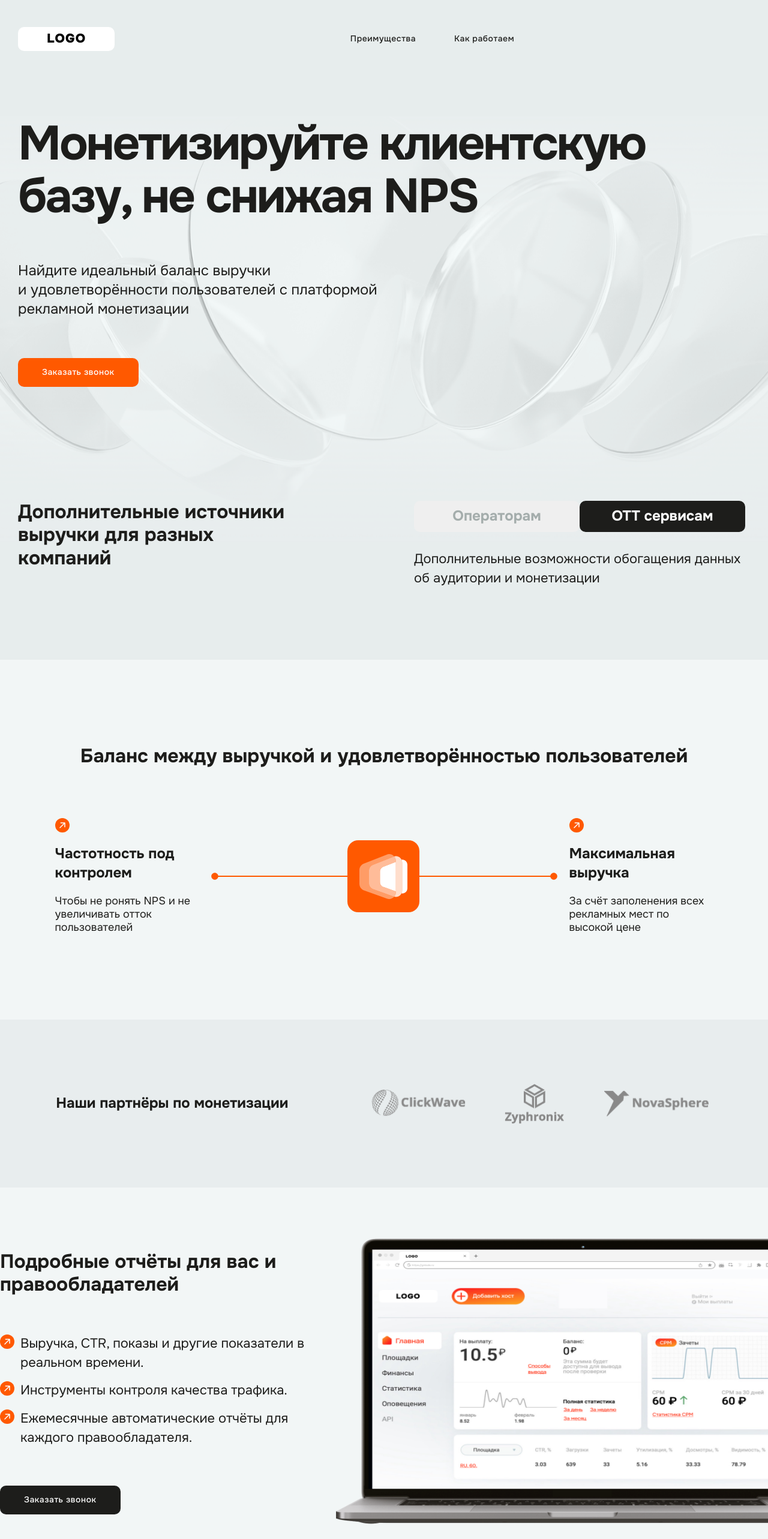
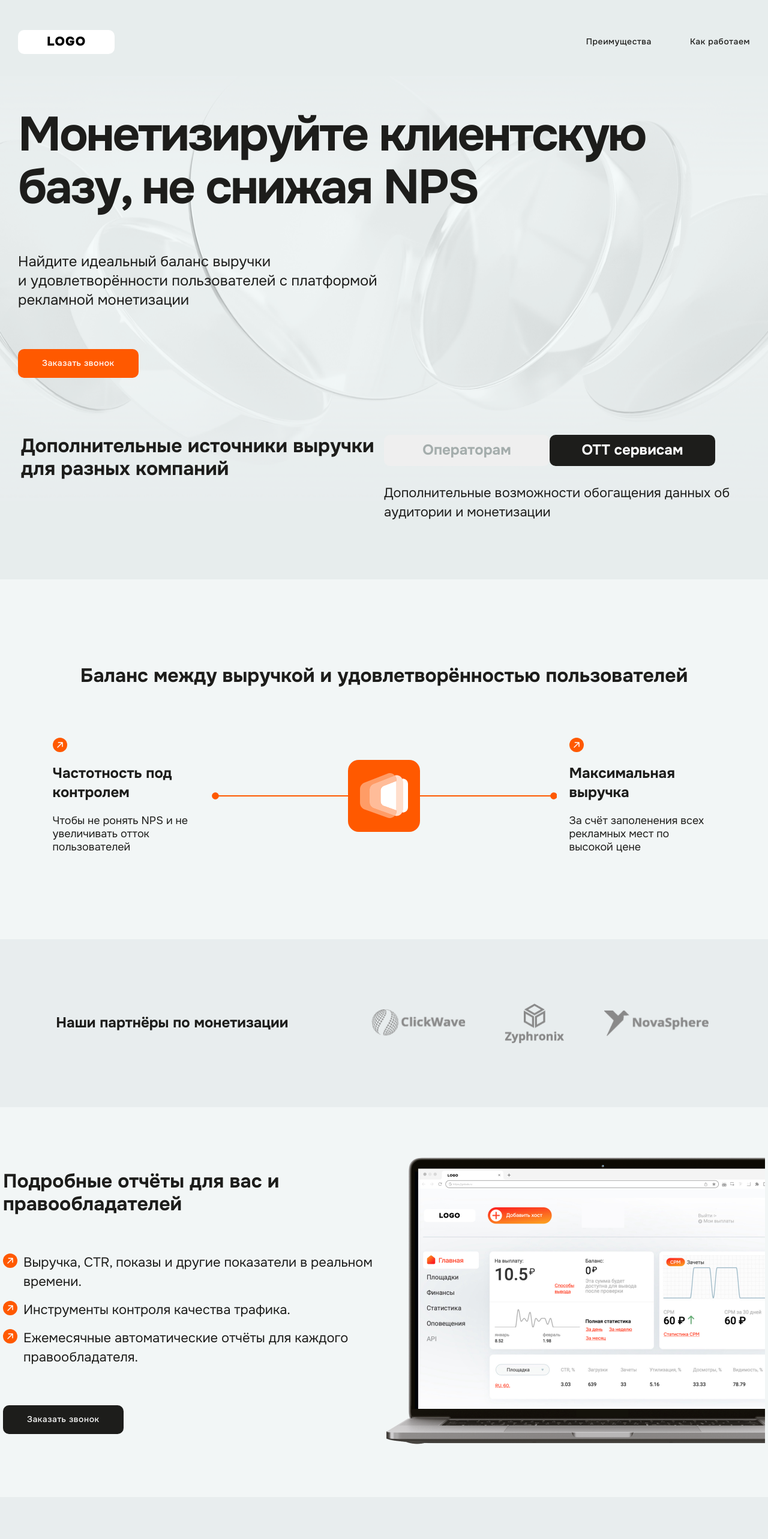
Before and after one commit to Tabarzin/getshop, a Next.js app in the folder getshop/: page / in a window 1280 px wide. Shown: the top 2566 px of the page at 60% size. Built offline with nearby package versions, Linux system fonts and the light colour scheme.

Commit message:
feat: add more adaptivity

```diff
--- a/getshop/src/app/page.module.css
+++ b/getshop/src/app/page.module.css
@@ -14,16 +14,13 @@
   background-size: contain;
   background-repeat: no-repeat;
   background-color: #e7eded;
-  height: 1100px;
+  display: flex;
+  flex-direction: column;
+  gap: 90px;
+  padding: 5px;
 }
 
 .container {
   max-width: 1220px;
   margin: 0 auto;
 }
-
-@media (max-width: 768px) {
-  .wrapper {
-    height: 900px;
-  }
-}
--- a/getshop/src/components/Balance/Balance.module.css
+++ b/getshop/src/components/Balance/Balance.module.css
@@ -3,6 +3,7 @@
   height: 600px;
   display: flex;
   align-items: center;
+  padding: 5px;
 }
 .balance {
   max-width: 1220px;
@@ -24,14 +25,14 @@
 
 .balance_text_block {
   display: flex;
-  justify-content: space-between;
+  justify-content: center;
   align-items: center;
   gap: 20px;
 }
 .text_column {
   display: flex;
   flex-direction: column;
-  width: 240px;
+  width: 20%;
   gap: 20px;
 }
 .text_column_title {
@@ -71,12 +72,12 @@
 }
 
 .leftLine {
-  width: 227px;
+  width: 40%;
   height: 12px;
 }
 
 .rightLine {
-  width: 230px;
+  width: 40%;
   height: 12px;
 }
 
@@ -100,7 +101,6 @@
   }
 
   .text_column {
-    width: 140px;
     gap: 15px;
   }
 
@@ -123,10 +123,16 @@
     width: 54px;
     height: 50px;
   }
+}
 
+@media (max-width: 460px) {
   .leftLine,
   .rightLine {
-    width: 90px;
+    display: none;
+  }
+
+  .text_column {
+    width: 30%;
   }
 }
 
@@ -163,7 +169,7 @@
   }
 
   .text_column {
-    width: 270px;
+    width: 100%;
     gap: 15px;
   }
 
--- a/getshop/src/components/BurgerMenu/BurgerMenu.js
+++ b/getshop/src/components/BurgerMenu/BurgerMenu.js
@@ -21,7 +21,7 @@ const BurgerMenu = () => {
   }, []);
 
   return (
-    <div>
+    <nav className={styles.burger_wrapper}>
       <button
         className={styles.hamburgerIcon}
         onClick={toggleMenu}
@@ -56,7 +56,7 @@ const BurgerMenu = () => {
           </li>
         </ul>
       </nav>
-    </div>
+    </nav>
   );
 };
 
--- a/getshop/src/components/BurgerMenu/BurgerMenu.module.css
+++ b/getshop/src/components/BurgerMenu/BurgerMenu.module.css
@@ -97,7 +97,14 @@
   display: none;
 }
 
+.burger_wrapper {
+  display: none;
+}
+
 @media (max-width: 768px) {
+  .burger_wrapper {
+    display: block;
+  }
   .hamburgerIcon {
     display: flex;
   }
--- a/getshop/src/components/ContactForm/ContactForm.module.css
+++ b/getshop/src/components/ContactForm/ContactForm.module.css
@@ -1,6 +1,6 @@
 .form_wrapper {
   background-color: var(--gray03);
-
+  padding: 5px;
   display: flex;
   align-items: center;
   height: 600px;
@@ -31,7 +31,7 @@
 .form_textarea {
   border: 1px solid var(--gray01);
   border-radius: 12px;
-  width: 560px;
+  width: 50%;
   height: 216px;
   font-family: var(--font-primary);
   font-weight: 400;
@@ -51,7 +51,7 @@
 .form_input {
   border: none;
   border-bottom: 1px solid var(--gray01);
-  width: 560px;
+  width: 100%;
   height: 48px;
   font-family: var(--font-primary);
   font-weight: 400;
@@ -88,7 +88,7 @@
     font-size: 14px;
     line-height: 143%;
 
-    width: 688px;
+    width: 100%;
     height: 220px;
   }
 
--- a/getshop/src/components/Header/Header.module.css
+++ b/getshop/src/components/Header/Header.module.css
@@ -3,9 +3,9 @@
   justify-content: space-between;
   align-items: center;
   max-width: 1220px;
+  width: 100%;
   margin: 0 auto;
   padding-top: 45px;
-  padding-bottom: 110px;
 }
 
 .nav {
@@ -27,7 +27,7 @@
 
 @media (max-width: 768px) {
   .header {
-    width: 690px;
+    max-width: 690px;
   }
 
   .nav_items {
--- a/getshop/src/components/Hero/Hero.module.css
+++ b/getshop/src/components/Hero/Hero.module.css
@@ -5,8 +5,6 @@
   max-width: 1220px;
   margin: 0 auto;
   gap: 65px;
-  height: 440px;
-  margin-bottom: 200px;
 }
 
 .hero_title {
@@ -30,7 +28,7 @@
 @media (max-width: 768px) {
   .hero {
     max-width: 690px;
-    height: 260px;
+
     align-items: normal;
   }
   .hero_title {
--- a/getshop/src/components/Partners/Partners.module.css
+++ b/getshop/src/components/Partners/Partners.module.css
@@ -2,12 +2,14 @@
   background-color: var(--gray03);
   height: 280px;
   display: flex;
+  padding: 5px;
 }
 .partners {
   display: flex;
   align-items: center;
   justify-content: space-around;
-  width: 1220px;
+  max-width: 1220px;
+  width: 100%;
   margin: 0 auto;
 }
 .partners_title {
--- a/getshop/src/components/Reports/Reports.module.css
+++ b/getshop/src/components/Reports/Reports.module.css
@@ -4,6 +4,7 @@
   display: flex;
   align-items: center;
   justify-content: flex-end;
+  padding: 5px;
 }
 .reports {
   display: flex;
@@ -15,7 +16,7 @@
   flex-direction: column;
   justify-content: space-between;
   align-items: flex-start;
-  width: 560px;
+  max-width: 640px;
   height: 440px;
 }
 
@@ -45,8 +46,8 @@
 }
 
 .laptop {
-  width: 720px;
-  height: 480px;
+  width: 55%;
+  height: auto;
 }
 
 .laptop_320 {
@@ -62,7 +63,8 @@
     height: 500px;
   }
   .reports {
-    width: 690px;
+    max-width: 690px;
+    width: 100%;
   }
 
   .reports_title {
--- a/getshop/src/components/Tabs/Tabs.module.css
+++ b/getshop/src/components/Tabs/Tabs.module.css
@@ -1,5 +1,5 @@
 .tabs_container {
-  width: 560px;
+  width: 100%;
   display: flex;
   flex-direction: column;
   gap: 30px;
--- a/getshop/src/components/TabsBlock/TabsBlock.module.css
+++ b/getshop/src/components/TabsBlock/TabsBlock.module.css
@@ -1,12 +1,15 @@
 .tabsblock {
   display: flex;
   max-width: 1220px;
+  width: 100%;
   margin: 0 auto;
   justify-content: space-between;
+  padding: 5px;
+  padding-bottom: 90px;
 }
 
 .tabsblock_text {
-  width: 460px;
+  width: 100%;
   font-family: var(--font-primary);
   font-weight: 700;
   font-size: 32px;
```
